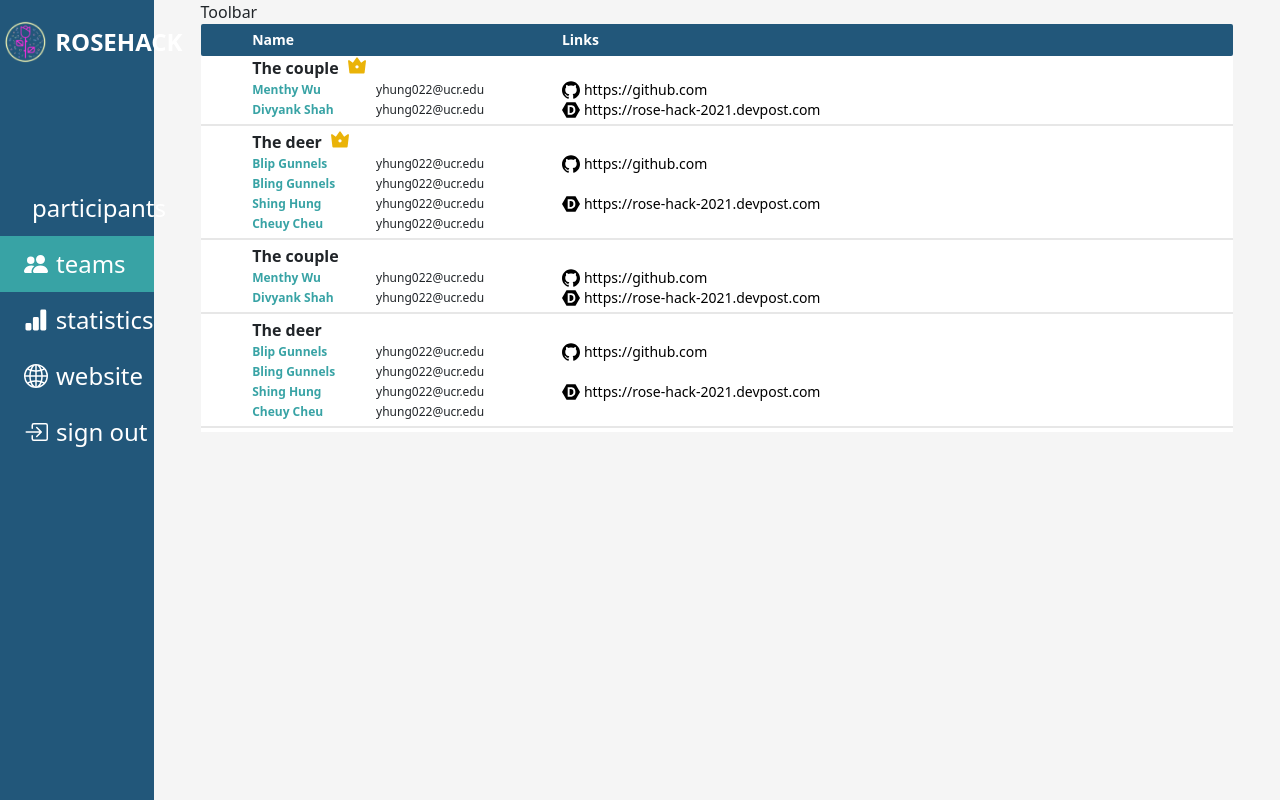
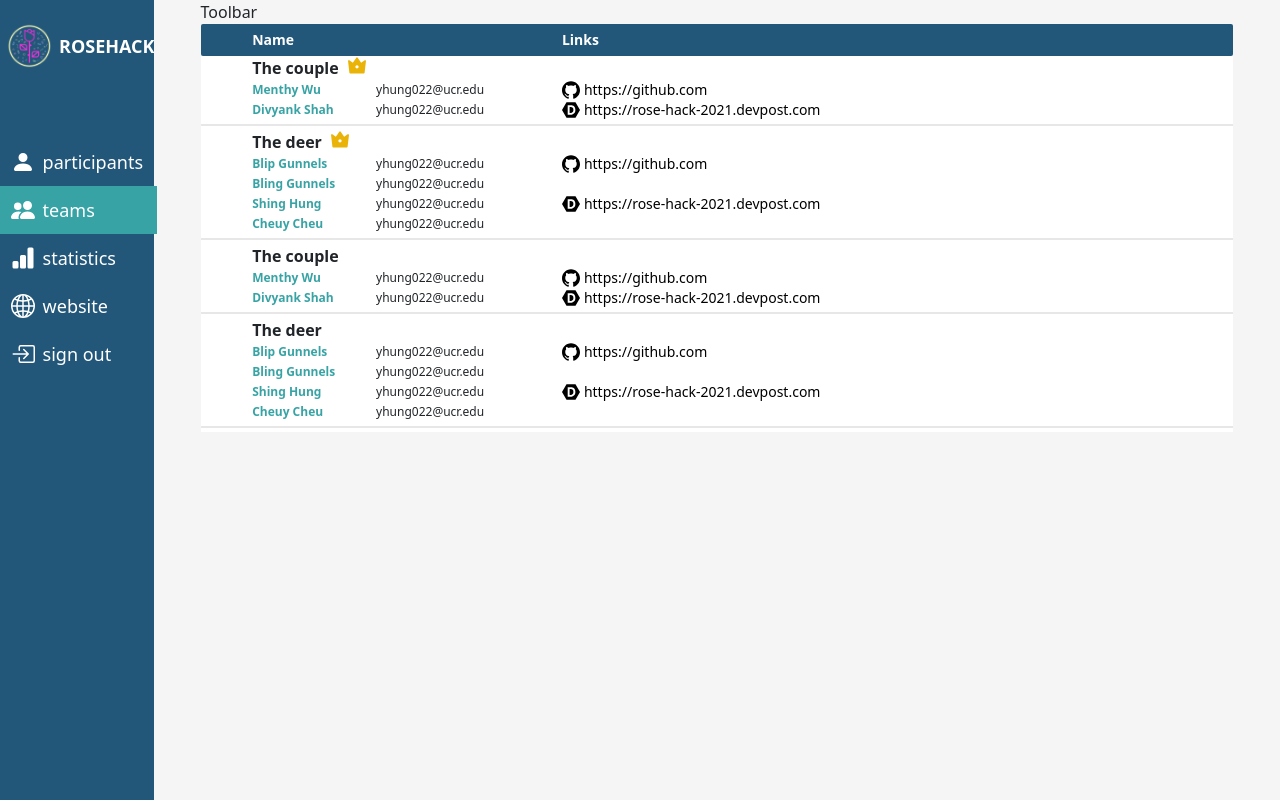
Before and after one commit to acm-ucr/hackathon-website, a Next.js app: page /admin/teams in a window 1280 px wide. Built offline with nearby package versions, Linux system fonts and the light colour scheme.

Commit message:
fix navigation

```diff
--- a/src/app/components/Navigation.jsx
+++ b/src/app/components/Navigation.jsx
@@ -48,7 +48,7 @@ const Navigation = () => {
       <>
         <div className="flex lg:hidden w-full bg-hackathon-blue-200 h-12 items-center sticky z-50">
           <div
-            className="flex hover:cursor-pointer"
+            className="flex items-center hover:cursor-pointer"
             onClick={() => {
               setExpand(!expand);
             }}
@@ -68,27 +68,27 @@ const Navigation = () => {
         >
           <div className="bg-hackathon-blue-200 h-screen flex flex-col justify-start items-center w-full">
             <div className="hidden lg:flex items-center my-3">
-              <Image src={LOGO} className="w-1/3" />
-              <p className="text-white font-bold text-2xl p-0 mx-1 my-0">
-                ROSEHACK
-              </p>
+              <Image src={LOGO} className=" scale-90" />
+              <p className="text-white font-bold text-lg pr-2 m-0">ROSEHACK</p>
             </div>
-            <div className="mt-24 w-full">
+            <div className="mt-[30%] w-full flex justify-center">
+              <div className="w-fit">
                 {tabs.map((tab, index) => (
                   <Link key={index} href={tab.link} className=" no-underline">
                     <div
                       onClick={() => setExpand(false)}
-                    className={`w-full flex [&>*]:text-white justify-start items-center py-2 m-0 pl-4 ${
+                      className={`w-full flex [&>*]:text-white justify-start items-center pr-3.5 pl-1.5 py-1 m-0 ${
                         pathName.endsWith(tab.link)
                           ? "bg-hackathon-blue-100"
                           : "[&>*]:hover:text-hackathon-blue-100"
                       }`}
                     >
                       {tab.icon}
-                    <p className="text-2xl m-0 p-0">{tab.name}</p>
+                      <p className="text-lg m-0 p-0">{tab.name}</p>
                     </div>
                   </Link>
                 ))}
+              </div>
             </div>
           </div>
         </div>
```
Lines whose indentation alone changed are shown as unchanged.
